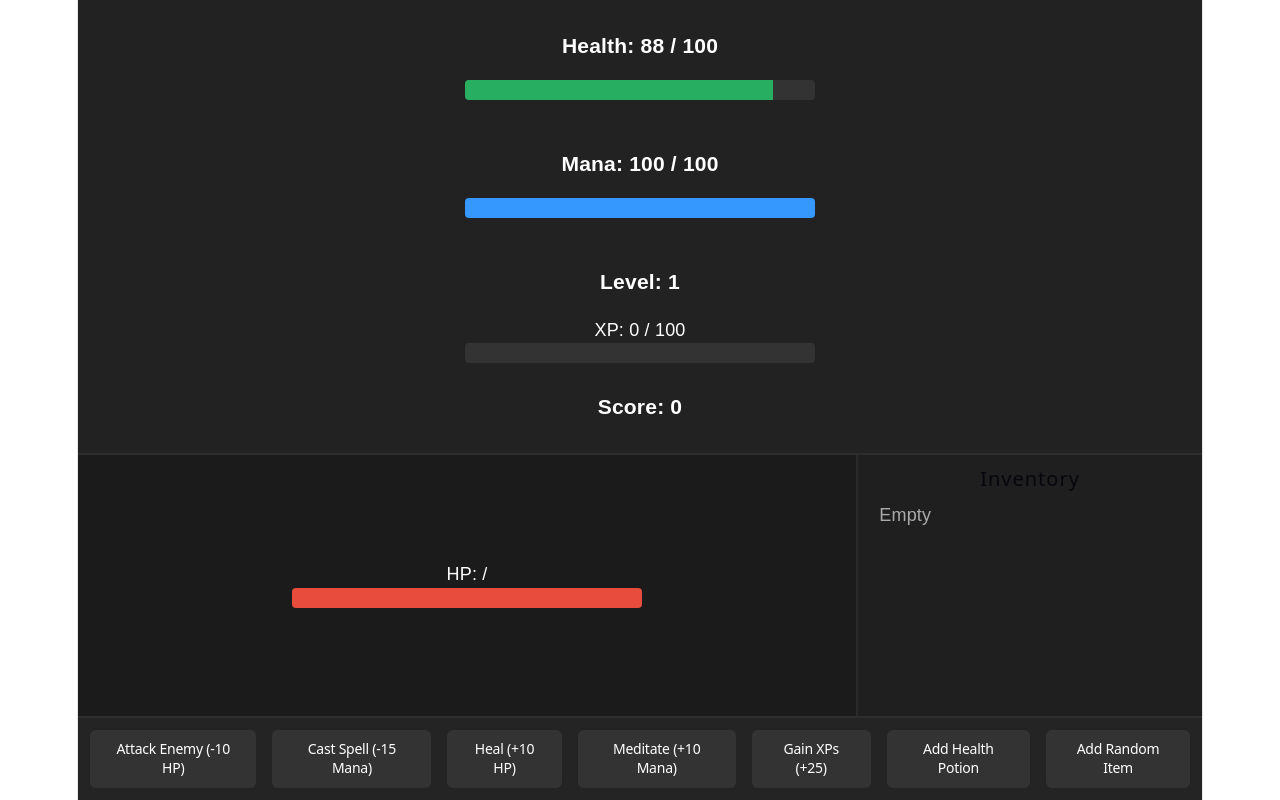
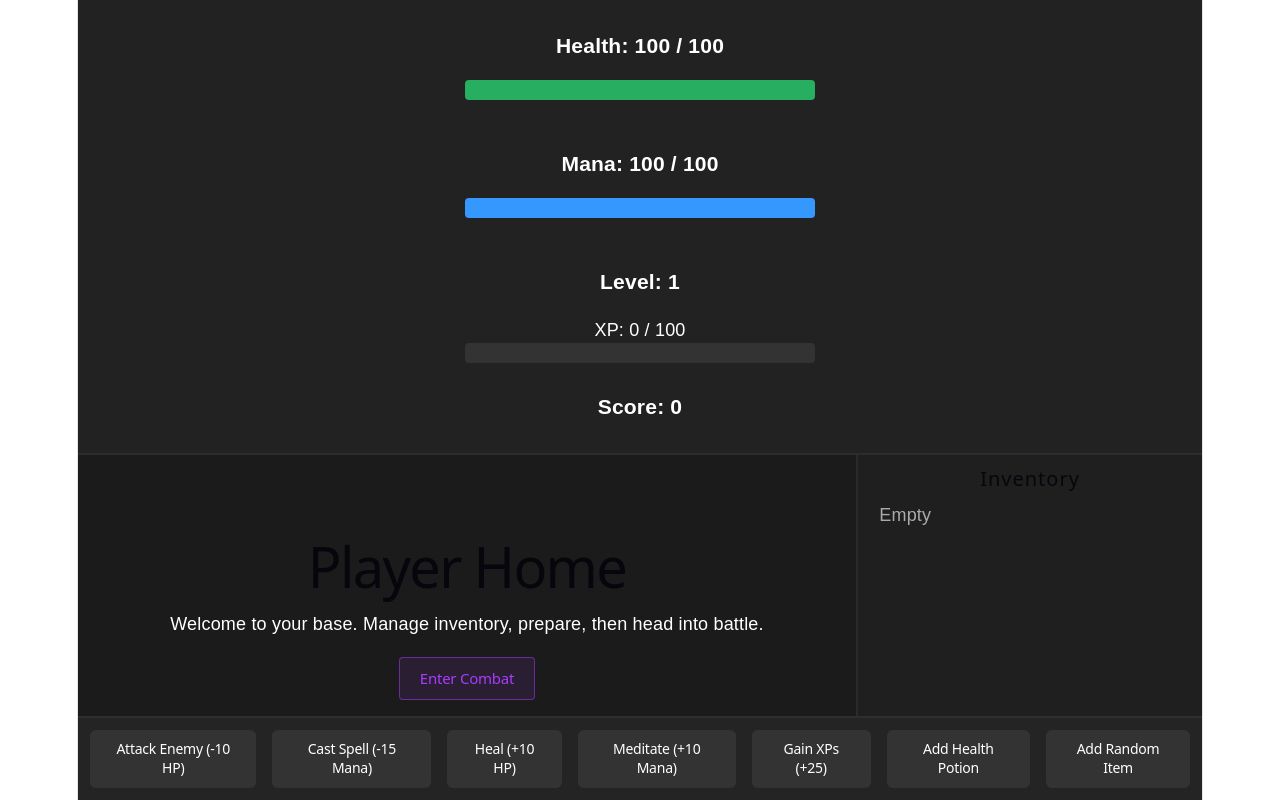
Before and after one commit to senoliss/react-ts-learn, a React (Vite) app: page / in a window 1280 px wide. Built offline with nearby package versions, Linux system fonts and the light colour scheme.

Commit message:
Improved enemy attack, added home panel

```diff
--- a/src/Lesson 6/GameContext.tsx
+++ b/src/Lesson 6/GameContext.tsx
@@ -1,4 +1,4 @@
-import { createContext, useContext } from "react";
+import { createContext, useContext, useState } from "react";
 import { useHealthSystem } from "../Lesson 7/GameLogic/useHealthSystem";
 import { useManaSystem } from "../Lesson 7/GameLogic/useManaSystem";
 import { useScoreSystem } from "../Lesson 7/GameLogic/useScoreSystem";
@@ -18,9 +18,12 @@ export function GameProvider({ children }: { children: React.ReactNode }) {
     const xpSystem = useXPSystem();
     const scoreSystem = useScoreSystem();
     const inventorySystem = useInventorySystem();
-    const enemySystem = useEnemySystem(healthSystem.takeDamage);
+    const [gameMode, setGameMode] = useState<"home" | "combat">("home");
+    const enemySystem = useEnemySystem(healthSystem.takeDamage, healthSystem.health, gameMode);
 
     const value = {
+        gameMode,
+        setGameMode,
         ...healthSystem,
         ...manaSystem,
         ...xpSystem,
--- a/src/Lesson 7/GameLogic/useEnemySystem.ts
+++ b/src/Lesson 7/GameLogic/useEnemySystem.ts
@@ -1,7 +1,7 @@
 import { useEffect, useState } from "react";
 import { ENEMIES } from "./enemies";
 
-export function useEnemySystem(takeDamageFromEnemy: (amount: number) => void) {
+export function useEnemySystem(takeDamageFromEnemy: (amount: number) => void, playerHealth: number, gameMode: "home" | "combat") {
     const [enemy, setEnemy] = useState(() => generateEnemy());
     const [log, setLog] = useState<string[]>([]);
 
@@ -28,12 +28,18 @@ export function useEnemySystem(takeDamageFromEnemy: (amount: number) => void) {
     };
 
     const addLog = (message: string) => {
-        setLog(prev => [message, ...prev].slice(0, 20));
+        const timestamp = new Date().toLocaleTimeString();
+        setLog(prev => [`${timestamp} ${message}`, ...prev].slice(0, 200));
+        console.log(`${timestamp} ${message}`);
     };
 
     // ✅ Enemy auto-attack
     useEffect(() => {
+        if (gameMode !== "combat") return;
+        if (playerHealth <= 0) return;
+
         const interval = setInterval(() => {
+
             const dmg =
                 enemy.damageMin +
                 Math.floor(Math.random() * (enemy.damageMax - enemy.damageMin + 1));
@@ -47,7 +53,7 @@ export function useEnemySystem(takeDamageFromEnemy: (amount: number) => void) {
         }, enemy.attackSpeed);
 
         return () => clearInterval(interval);
-    }, [enemy, takeDamageFromEnemy]);
+    }, [enemy, gameMode, playerHealth, takeDamageFromEnemy]);
 
     return {
         enemy,
--- a/src/UI/Layout/GameLayout.tsx
+++ b/src/UI/Layout/GameLayout.tsx
@@ -3,8 +3,11 @@ import { PlayerHUD } from "../Panels/PlayerHUD";
 import { ActionBar } from "../Panels/ActionBar";
 import { EnemyPanel } from "../Panels/EnemyPanel";
 import { InventoryPanel } from "../Panels/InventoryPanel";
+import { useGame } from "../../Lesson 6/GameContext";
+import { HomePanel } from "../Panels/HomePanel";
 
 export function GameLayout() {
+    const { gameMode } = useGame();
     return (
         <div className={styles.layout}>
 
@@ -18,7 +21,8 @@ export function GameLayout() {
 
                 {/* LEFT: Main gameplay area */}
                 <div className={styles.center}>
-                    <EnemyPanel />
+                    {gameMode === "home" && <HomePanel />}
+                    {gameMode === "combat" && <EnemyPanel />}
                 </div>
 
                 {/* RIGHT: Inventory sidebar */}
--- a/src/UI/Panels/ActionBar.tsx
+++ b/src/UI/Panels/ActionBar.tsx
@@ -5,6 +5,7 @@ export function ActionBar() {
     const { takeDamage, heal, castSpell, regenMana, gainXP } = useGame();
     const {addItem} = useGame();
     const { playerAttack } = useGame();
+    const { gameMode, setGameMode } = useGame();
 
     return (
         <div className={styles.actions}>
@@ -40,6 +41,14 @@ export function ActionBar() {
             </button>
 
 
+            {gameMode === "combat" && (
+                <button onClick={() => setGameMode("home")}>
+                    Leave Combat
+                </button>
+            )}
+
+
+
 
         </div>
     );
--- a/src/UI/Panels/EnemyPanel.tsx
+++ b/src/UI/Panels/EnemyPanel.tsx
@@ -1,31 +1,73 @@
-import styles from "./EnemyPanel.module.css";
+import { useState } from "react";
 import { useGame } from "../../Lesson 6/GameContext";
 
 export function EnemyPanel() {
-    const { enemyHP, enemyMaxHP, enemyName } = useGame();
+    const { enemy, log } = useGame();
+    const [showLog, setShowLog] = useState(false);
 
-    const percentage = (enemyHP / enemyMaxHP) * 100;
+
+    const percentage = (enemy.hp / enemy.maxHP) * 100;
 
     return (
         <div style={{ width: "350px", textAlign: "center" }}>
-            <h2>{enemyName}</h2>
-            <p>HP: {enemyHP} / {enemyMaxHP}</p>
+            <h2>{enemy.name}</h2>
+            <p>HP: {enemy.hp} / {enemy.maxHP}</p>
+            <p>Attack Style: {enemy.attackStyle}</p>
 
-            <div style={{
+            <div
+                style={{
                     width: "100%",
                     height: "20px",
                     backgroundColor: "#333",
                     borderRadius: "4px",
                     overflow: "hidden",
                     marginBottom: "10px"
-            }}>
-                <div style={{
+                }}
+            >
+                <div
+                    style={{
                         width: `${percentage}%`,
                         height: "100%",
                         backgroundColor: "#e74c3c",
                         transition: "width 0.3s ease"
-                }} />
+                    }}
+                />
             </div>
+
+            {/* Toggle Button */}
+            <button
+                onClick={() => setShowLog(v => !v)}
+                style={{
+                    padding: "6px 12px",
+                    marginBottom: "10px",
+                    cursor: "pointer"
+                }}
+            >
+                {showLog ? "Hide Combat Log ▲" : "Show Combat Log ▼"}
+            </button>
+
+            {/* Collapsible Combat Log */}
+            {showLog && (
+                <div
+                    style={{
+                        maxHeight: "150px",
+                        overflowY: "auto",
+                        textAlign: "left",
+                        fontSize: "14px",
+                        padding: "10px",
+                        background: "rgba(255,255,255,0.05)",
+                        borderRadius: "6px",
+                        border: "1px solid rgba(255,255,255,0.1)"
+                    }}
+                >
+                    {log.length === 0 && <p>No recent actions...</p>}
+                    {log.map((entry: string, i: number) => (
+                        <div key={i} style={{ marginBottom: "4px" }}>
+                            {entry}
+                        </div>
+                    ))}
+                </div>
+            )}
         </div>
     );
 }
--- /dev/null
+++ b/src/UI/Panels/HomePanel.tsx
@@ -0,0 +1,19 @@
+import { useGame } from "../../Lesson 6/GameContext";
+
+export function HomePanel() {
+    const { setGameMode } = useGame();
+
+    return (
+        <div style={{ textAlign: "center", marginTop: "50px" }}>
+            <h1>Player Home</h1>
+            <p>Welcome to your base. Manage inventory, prepare, then head into battle.</p>
+
+            <button
+                onClick={() => setGameMode("combat")}
+                style={{ padding: "10px 20px", marginTop: "20px" }}
+            >
+                Enter Combat
+            </button>
+        </div>
+    );
+}
```
Lines whose indentation alone changed are shown as unchanged.
